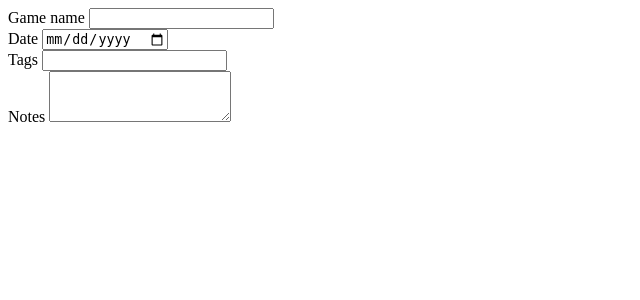
After one commit to rrees/game-logger, a Flask app: template app/templates/forms/log.html in a window 1280 px wide. The commit adds this page. Shown: the top 300 px of the page, without its empty margins (0-640 px from the left). Run offline with Flask 2, Linux system fonts and the light colour scheme; the template is opened without the code that fills it, so the values that code supplies are empty.

Commit message:
Starts to create a basic log form

```diff
--- /dev/null
+++ b/app/templates/forms/log.html
@@ -0,0 +1,25 @@
+
+
+<div class="form-group">
+    <label for="game-name">Game name</label>
+    <input type="text" name="game_name" id="game-name" class="form-control" required
+        {% if log and log.game_name %}value="{{log.game_name}}"{% endif %}/>
+</div>
+
+<div class="form-group">
+    <label for="date-played">Date</label>
+    <input type="date" name="date_played" id="date-played" class="form-control" required
+        {% if log and log.date_played %}value="{{log.date_played}}"{% endif %}
+        {% if not log and today %}value="{{today}}"{% endif %}/>
+</div>
+
+<div class="form-group">
+    <label for="tags">Tags</label>
+    <input type="text" name="tags" id="tags" class="form-control"
+        {% if log and log.tags %}value="{{log.tags | join(" ")}}"{% endif %}/>
+</div>
+
+<div class="form-group">
+    <label for="notes">Notes</label>
+    <textarea id="notes"name="notes" class="form-control" rows="3">{% if log and log.notes %}{{log.notes}}{% endif %}</textarea>
+</div>
```
Also changed, not shown: app/templates/home.html (+12 -0 lines).
